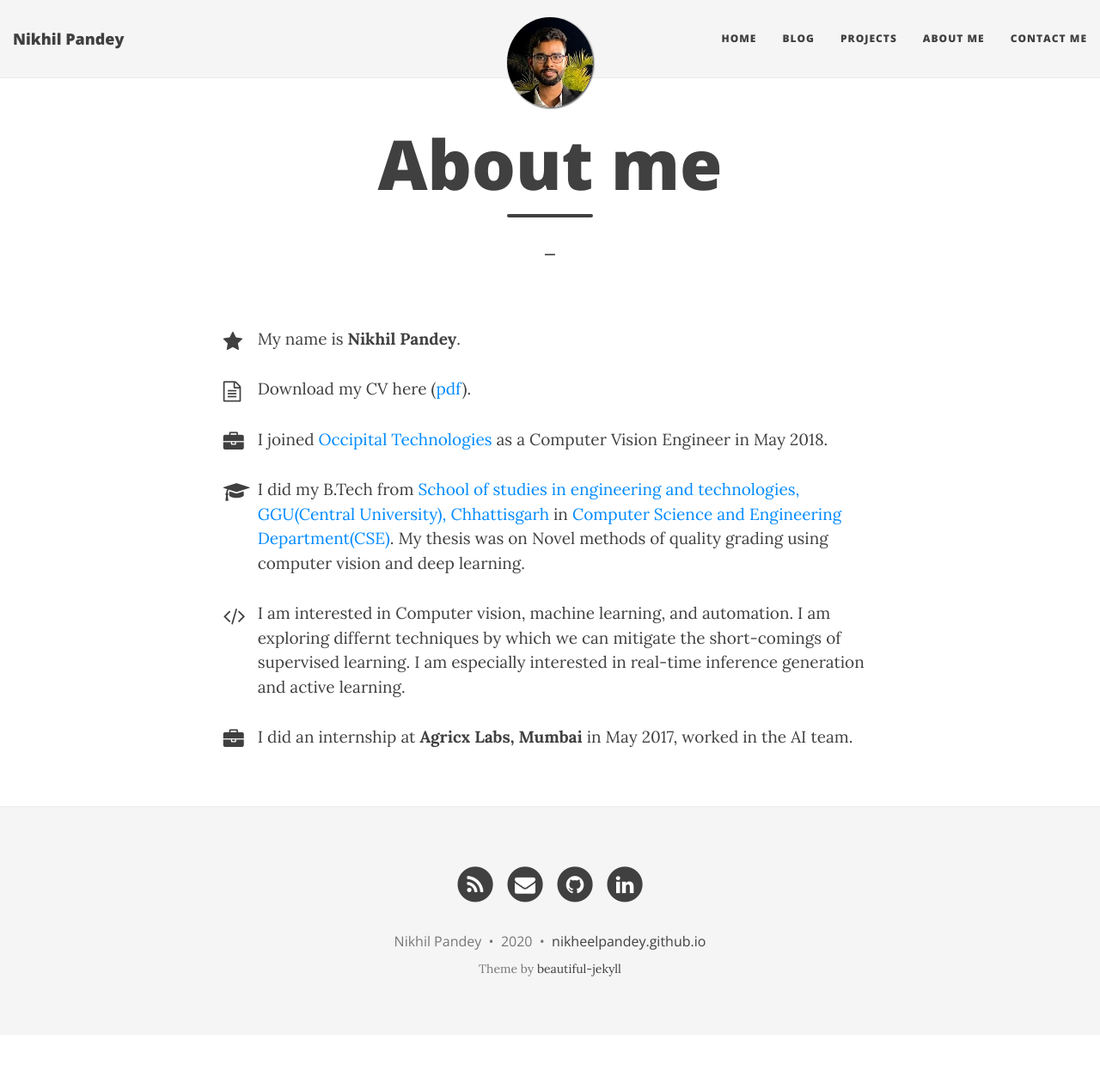
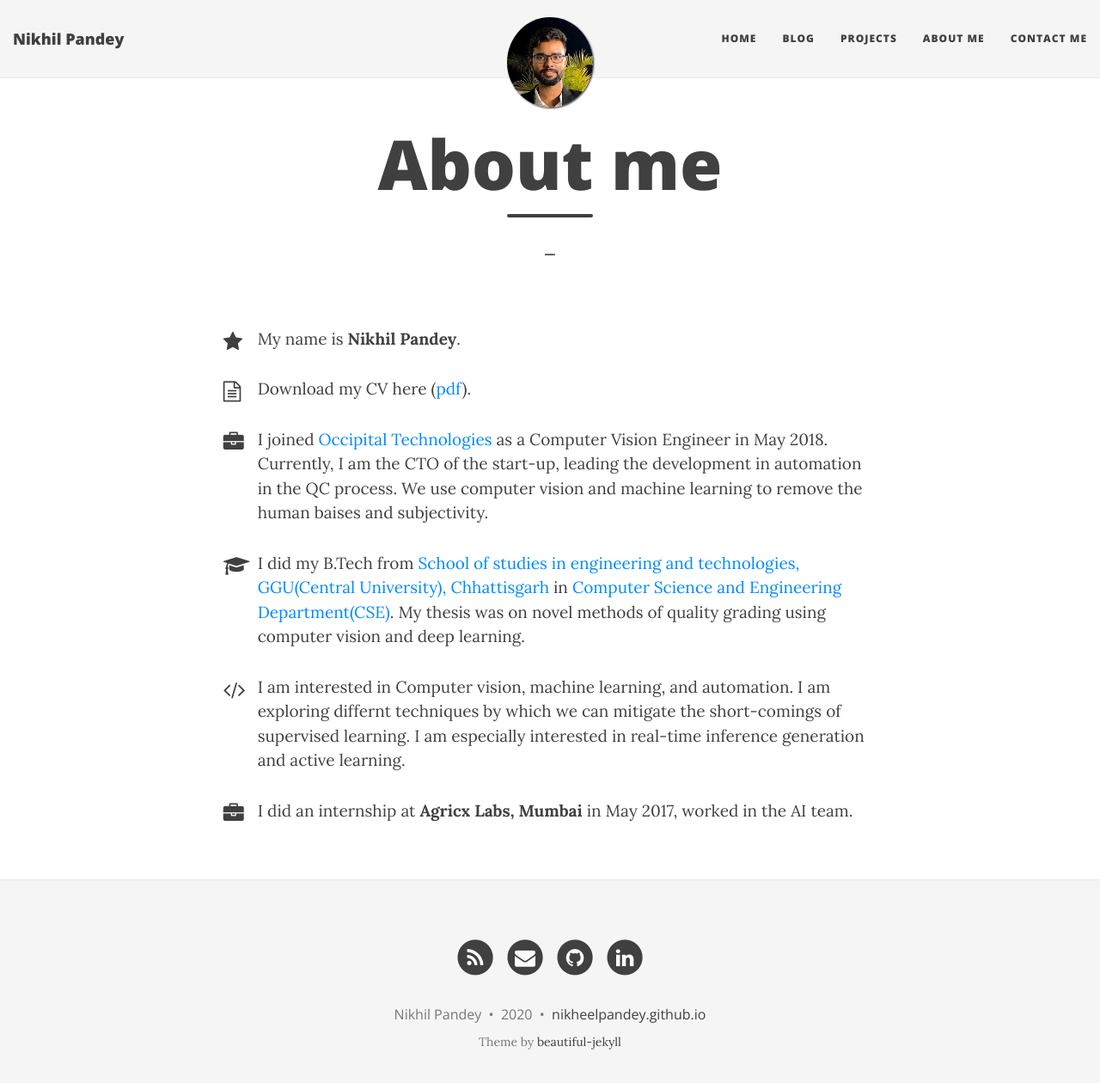
Before and after one commit to notenail/notenail.github.io, a Jekyll site: the page built from aboutme.md, in a window 1280 px wide and 1289 px high. Shown: the top 1260 px of the window at 86% size. Built offline with Jekyll 4.4.1, drawn with Linux system fonts in a browser that asks for light colours; nearby versions of some CDN libraries.

```diff
--- a/_config.yml
+++ b/_config.yml
@@ -68,7 +68,7 @@ author:
 social-network-links:
   rss: true
   email: "nikhilpandey360@gmail.com"
-  github: notenail
+  github: nikheelpandey
   linkedin: nikhil-pandey
 
 # Select which share links to show in posts
--- a/aboutme.md
+++ b/aboutme.md
@@ -17,12 +17,12 @@ css: "/css/aboutme.css"
 
 <p class="about-text">
   <span class="fa fa-briefcase about-icon"></span>
-  I joined <a href="https://www.occipitaltech.com/" target="_blank" rel="noopener noreferrer">Occipital Technologies</a> as a Computer Vision Engineer in May 2018.
+  I joined <a href="https://www.occipitaltech.com/" target="_blank" rel="noopener noreferrer">Occipital Technologies</a> as a Computer Vision Engineer in May 2018. Currently, I am the CTO of the start-up, leading the development in automation in the QC process. We use computer vision and machine learning to remove the human baises and subjectivity.
 </p>
 
 <p class="about-text">
   <span class="fa fa-graduation-cap about-icon"></span>
-  I did my B.Tech from <a href="https://www.ggu.ac.in/" target="_blank" rel="noopener noreferrer">School of studies in engineering and technologies, GGU(Central University), Chhattisgarh</a> in <a href="http://www.ggu.ac.in/schools/dept%20of%20english/dept_of_ComputerEngg_courses.html" target="_blank" rel="noopener noreferrer">Computer Science and Engineering Department(CSE)</a>. My thesis was on Novel methods of quality grading using computer vision and deep learning.
+  I did my B.Tech from <a href="https://www.ggu.ac.in/" target="_blank" rel="noopener noreferrer">School of studies in engineering and technologies, GGU(Central University), Chhattisgarh</a> in <a href="http://www.ggu.ac.in/schools/dept%20of%20english/dept_of_ComputerEngg_courses.html" target="_blank" rel="noopener noreferrer">Computer Science and Engineering Department(CSE)</a>. My thesis was on novel methods of quality grading using computer vision and deep learning.
 </p>
 
 <p class="about-text">
```
